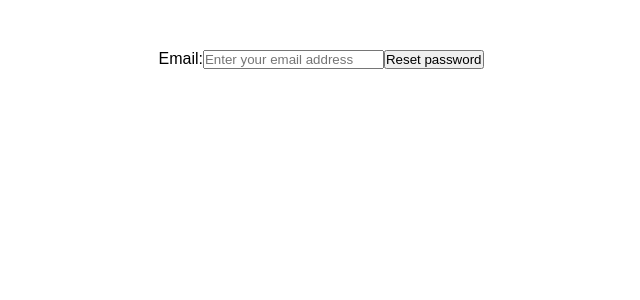
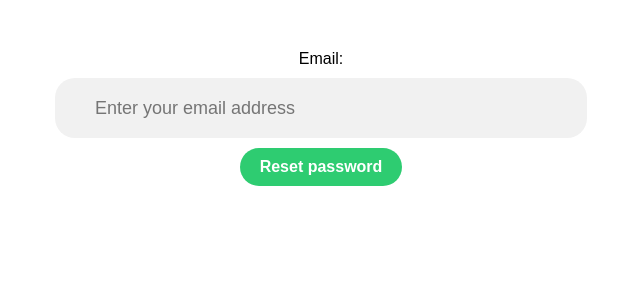
Before and after one commit to semoleg1986/graphiql-app, a React (Vite) app: page /reset-password in a window 1280 px wide. Shown: the top 300 px of the page, without its empty margins (319-959 px from the left). Built offline with nearby package versions, Linux system fonts and the light colour scheme.

Commit message:
feat: add ResetPage style

```diff
--- a/src/components/Form.css
+++ b/src/components/Form.css
@@ -35,7 +35,7 @@ body {
     outline: none;
     box-shadow: 0px 0px 5px #888888;
   }
-  #signin {
+  #button {
     background-color: #2ecc71;
     color: #ffffff;
     font-size: 16px;
@@ -46,6 +46,6 @@ body {
     cursor: pointer;
     transition: all 0.2s ease-in-out;
   }
-  #signin:hover {
+  #button:hover {
     background-color: #27ae60;
   }
--- a/src/components/Form.tsx
+++ b/src/components/Form.tsx
@@ -27,7 +27,7 @@ const Form: FC<FormProps> = ({ title, handleClick }) => {
         placeholder="Password"
       />
 
-      <button id="signin" onClick={() => handleClick(email, pass)}>
+      <button id="button" onClick={() => handleClick(email, pass)}>
         {title}
       </button>
     </div>
--- a/src/pages/Home/ResetPage.tsx
+++ b/src/pages/Home/ResetPage.tsx
@@ -1,6 +1,7 @@
 import { useState } from 'react';
 import { getAuth, sendPasswordResetEmail } from 'firebase/auth';
 import { Link } from 'react-router-dom';
+import '../../components/Form.css';
 
 const ResetPassword = () => {
   const [email, setEmail] = useState('');
@@ -25,9 +26,10 @@ const ResetPassword = () => {
           password. <Link to="/login">Login</Link>
         </p>
       ) : (
-        <form onSubmit={handleResetPassword}>
+        <form id="fields" onSubmit={handleResetPassword}>
           <label htmlFor="email">Email:</label>
           <input
+            className="email"
             type="email"
             id="email"
             placeholder="Enter your email address"
@@ -35,7 +37,9 @@ const ResetPassword = () => {
             onChange={(e) => setEmail(e.target.value)}
             required
           />
-          <button type="submit">Reset password</button>
+          <button id="button" type="submit">
+            Reset password
+          </button>
         </form>
       )}
     </div>
```
